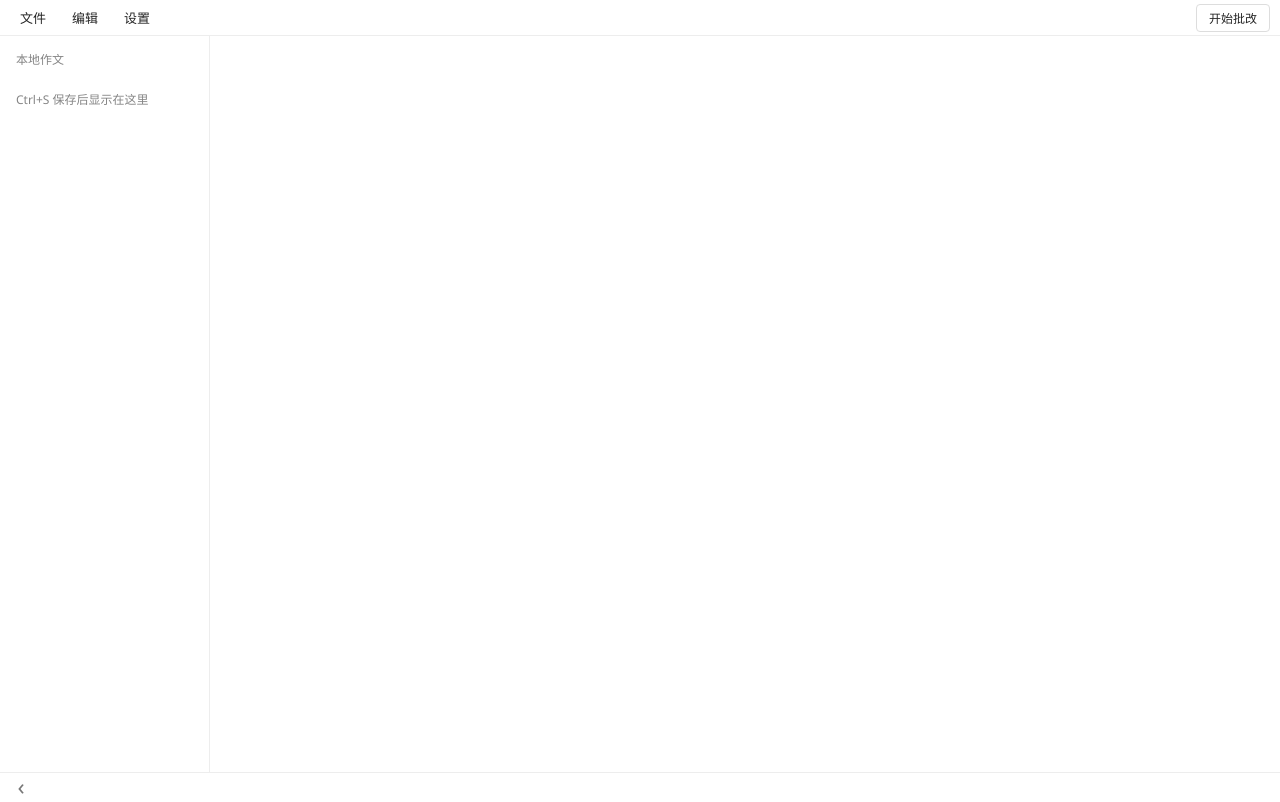
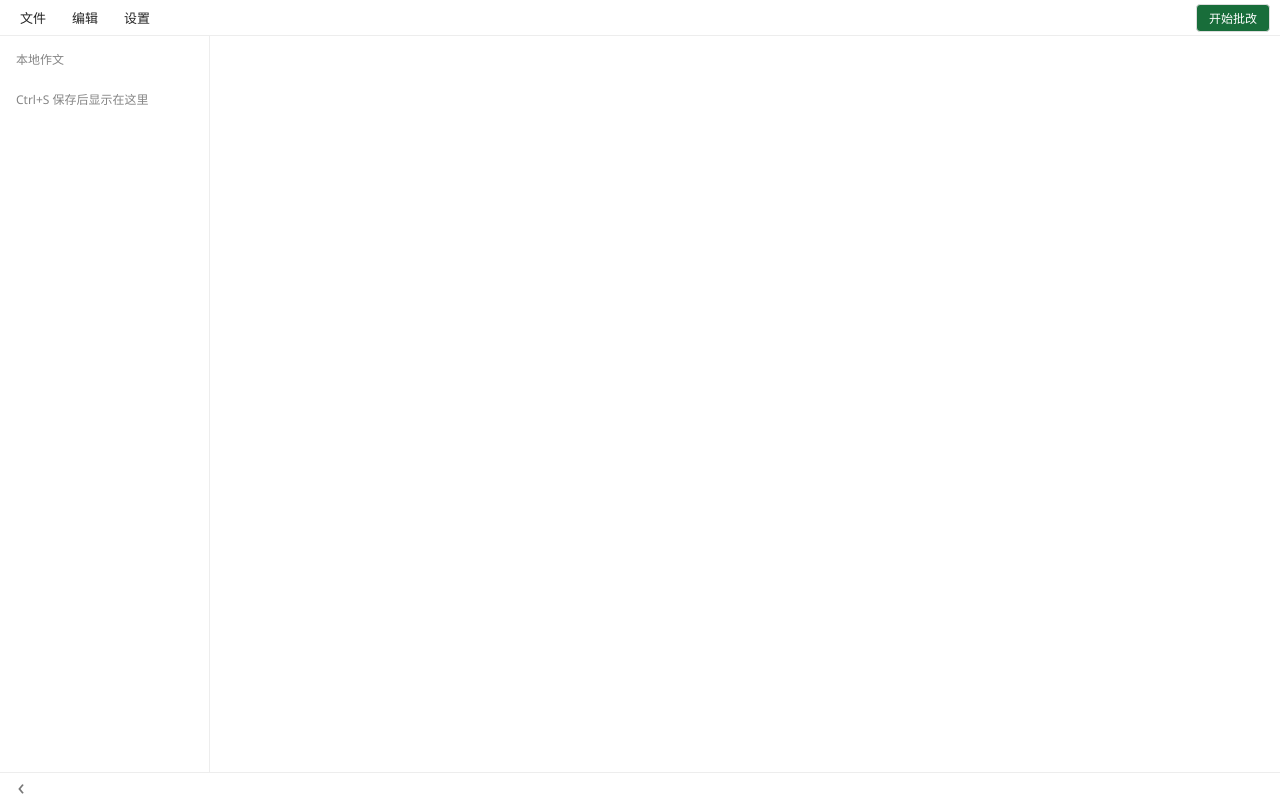
Before and after one commit to hayashi123-hub/editrace, a website with bundled scripts: page src/index.html in a window 1280 px wide. Built offline with nearby package versions, Linux system fonts and the light colour scheme.

Commit message:
style: change the style of the review button

```diff
--- a/src/styles.css
+++ b/src/styles.css
@@ -131,10 +131,11 @@ button:disabled {
   margin-right: 10px;
   border: 1px solid #ddd;
   border-radius: 4px;
-  background: #fff;
+  background: #186d3a;
+  color: #fff;
 }
 #review-toggle[aria-pressed='true'] {
-  color: #186d3a;
+  color: black;
   border-color: #a8c8b2;
   background: #f3faf5;
 }
```
